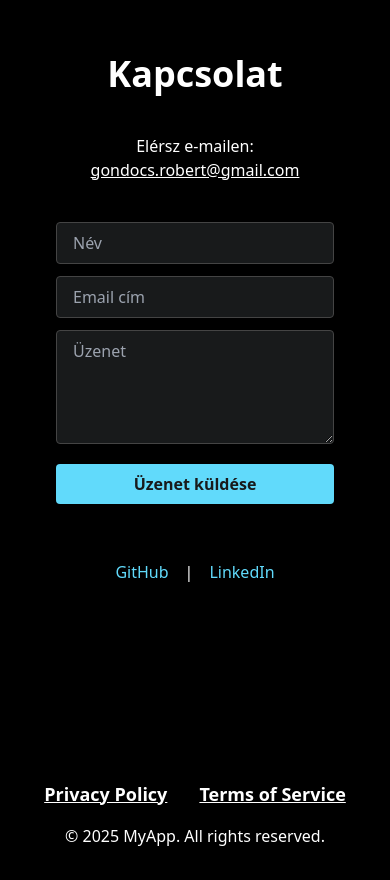
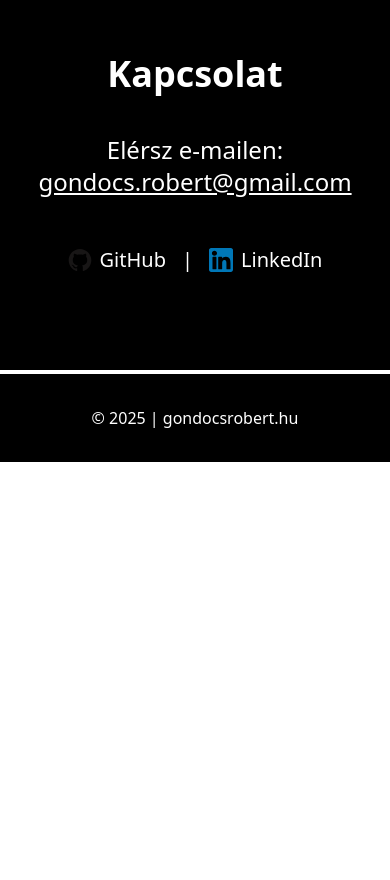
Before and after one commit to Gondocs/VercelFrontend, a React (Create React App) app: page / in a window 390 px wide. Shown: the part 6580-7460 px from the top of the page. After the commit the page ends 7042 px from the top, so only its background shows below. Built offline with nearby package versions, Linux system fonts and the light colour scheme.

Commit message:
change footer

```diff
--- a/src/Footer.js
+++ b/src/Footer.js
@@ -3,12 +3,9 @@ import React from 'react';
 
 function Footer() {
   return (
-    <footer className="bg-black text-white text-center py-8 border-t-4 border-black shadow-inner mt-12">
-      <div className="mb-4 flex justify-center gap-8">
-        <a href="#" className="text-white underline font-bold text-lg hover:text-white transition">Privacy Policy</a>
-        <a href="#" className="text-white underline font-bold text-lg hover:text-white transition">Terms of Service</a>
-      </div>
-      <div className="text-base text-white">&copy; {new Date().getFullYear()} MyApp. All rights reserved.</div>
+    <footer className="bg-black text-white text-center py-8 border-t-4 border-white shadow-inner mt-12">
+
+      <div className="text-base text-white">&copy; {new Date().getFullYear()} | <a href='www.gondocsrobert.hu' target='_blank'>gondocsrobert.hu</a></div>
     </footer>
   );
 }
--- a/src/pages/Contact.js
+++ b/src/pages/Contact.js
@@ -7,41 +7,6 @@ const contactInfo = {
   github: "https://github.com/Gondocs",
   linkedin: "https://www.linkedin.com/in/róbert-göndöcs-578486280/",
 };
-
-function ContactForm({ className }) {
-  return (
-    <form
-      className={`flex flex-col gap-3 bg-black text-white rounded-lg shadow-lg p-6 w-full ${
-        className || ""
-      }`.trim()}
-    >
-      <input
-        type="text"
-        placeholder="Név"
-        required
-        className="bg-[#181a1b] text-white border border-[#444] rounded px-4 py-2 focus:border-[#61dafb] outline-none"
-      />
-      <input
-        type="email"
-        placeholder="Email cím"
-        required
-        className="bg-[#181a1b] text-white border border-[#444] rounded px-4 py-2 focus:border-[#61dafb] outline-none"
-      />
-      <textarea
-        placeholder="Üzenet"
-        rows={4}
-        required
-        className="bg-[#181a1b] text-white border border-[#444] rounded px-4 py-2 focus:border-[#61dafb] outline-none"
-      />
-      <button
-        type="submit"
-        className="bg-[#61dafb] text-[#181a1b] font-bold rounded px-4 py-2 mt-2 hover:bg-[#4ec6e6] transition"
-      >
-        Üzenet küldése
-      </button>
-    </form>
-  );
-}
 
 function ContactLinks({ className }) {
   return (
@@ -54,8 +19,13 @@ function ContactLinks({ className }) {
         href={contactInfo.github}
         target="_blank"
         rel="noopener noreferrer"
-        className="text-[#61dafb] hover:underline"
+        className="flex items-center gap-2 text-white hover:underline"
       >
+        <img
+          src="github-original.svg"
+          alt="GitHub logo"
+          className="w-6 h-6"
+        />
         GitHub
       </a>
       <span>|</span>
@@ -63,8 +33,13 @@ function ContactLinks({ className }) {
         href={contactInfo.linkedin}
         target="_blank"
         rel="noopener noreferrer"
-        className="text-[#61dafb] hover:underline"
+        className="flex items-center gap-2 text-white hover:underline"
       >
+        <img
+          src="linkedin.svg"
+          alt="LinkedIn logo"
+          className="w-6 h-6"
+        />
         LinkedIn
       </a>
     </div>
@@ -77,13 +52,13 @@ export default function Contact() {
   const isMobile = useMediaQuery({ maxWidth: 810 });
 
   return (
-    <main className="py-16">
+    <main className="pt-16">
 
       <section className={`mx-auto bg-black rounded-xl shadow-lg p-8 animate-slide-in-up${!isMobile ? ' w-[75%]' : 'w-[90%]'}`}>
-        <h1 className="text-4xl md:text-5xl font-extrabold text-[#ffffff] mb-10 animate-slide-in-left text-center">
+        <h1 className={` font-extrabold text-[#ffffff] mb-10 animate-slide-in-left text-center ${!isMobile ? 'text-5xl' : 'text-4xl'}`}>
           Kapcsolat
         </h1>
-        <p className="text-white mb-4 animate-slide-in-up text-center">
+        <p className="text-white mb-4 animate-slide-in-up text-center text-2xl">
           Elérsz e-mailen:
           <br />
           <a
@@ -94,8 +69,7 @@ export default function Contact() {
           </a>
         </p>
         <div className="w-full flex flex-col items-center">
-          <ContactForm className="animate-slide-in-up text-center" />
-          <ContactLinks className="animate-slide-in-up" />
+          <ContactLinks className="animate-slide-in-up text-xl" />
         </div>
       </section>
     </main>
--- a/src/pages/Home.js
+++ b/src/pages/Home.js
@@ -21,7 +21,9 @@ export default function Home() {
           !isMobile ? " w-[75%]" : "w-[95%]"
         }`}
       >
-        <h1 className="text-2xl  md:text-4xl font-extrabold text-white mb-6 text-center drop-shadow-lg animate-slide-in-left">
+        <h1 className={`text-5xl font-extrabold text-white mb-6 text-center drop-shadow-lg animate-slide-in-left ${
+          !isMobile ? "text-5xl" : "text-2xl"
+        }`}>
           Üdvözöllek a személyes oldalamon!
         </h1>
         <p className="text-xl text-white text-center mb-2 animate-slide-in-right">
```
